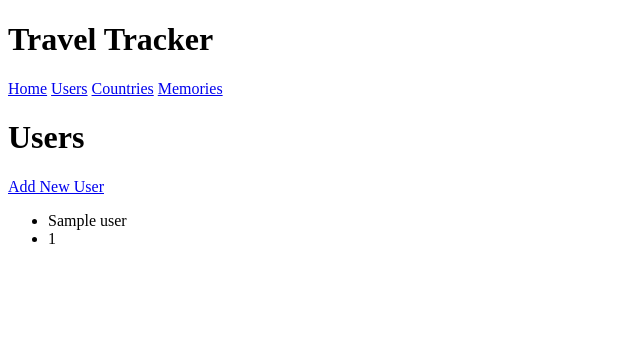
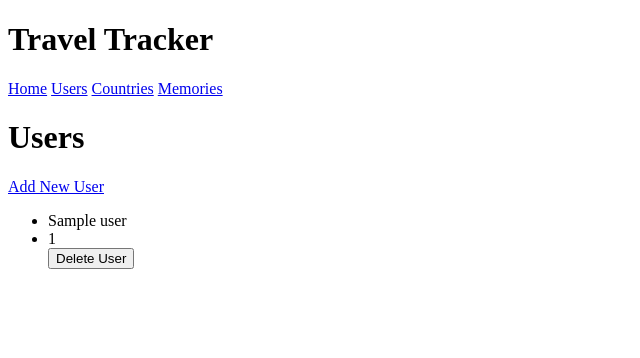
Before and after one commit to JBlaney93/TravelTracker, a Flask app: page /users in a window 1280 px wide. Shown: the top 358 px of the page, without its empty margins (0-640 px from the left). Run offline with Flask 2, Linux system fonts and the light colour scheme; a database or web service that is not in the repository returns one stand-in record (values such as "Sample title"); some libraries are stand-ins or nearby versions.

Commit message:
delete user button added and working

```diff
--- a/controllers/user_controller.py
+++ b/controllers/user_controller.py
@@ -32,3 +32,10 @@ def save_user():
         user_repository.save(new_user)
 
         return redirect('/users')
+
+
+@app.route('/users/delete/<id>', methods=['POST'])
+def delete_user(id):
+        user_repository.delete(id)
+
+        return redirect('/users')
--- a/templates/users/index.html
+++ b/templates/users/index.html
@@ -14,6 +14,10 @@
                     {{ user.id }}
                 </li>
 
+                <form action="/users/delete/{{ user.id }}" method="POST">
+                    <input type="submit" value="Delete User">
+                </form>
+
             {% endfor %}
 
     </ul>
```
